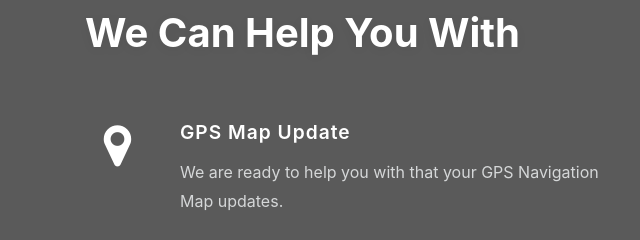
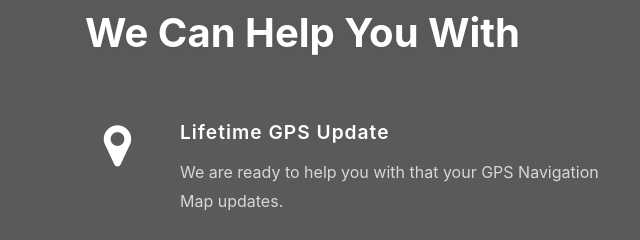
Before and after one commit to probloggerrohit/design, a plain HTML site: page index.html in a window 1280 px wide. Shown: the part 1780-2020 px from the top of the page, 0-640 px from the left. Drawn offline with Linux system fonts and the light colour scheme.

Commit message:
Contact Page

```diff
--- a/index.html
+++ b/index.html
@@ -196,7 +196,7 @@
                                         </div>
                                     </div>
                                     <div class="col-md-10 featured_grid_right_info">
-                                        <h4><a class="link-hny" href="#">GPS Map Update</a></h4>
+                                        <h4><a class="link-hny" href="#">Lifetime GPS Update</a></h4>
                                         <p>We are ready to help you with that your GPS Navigation Map updates.</p>
 
                                     </div>
```
